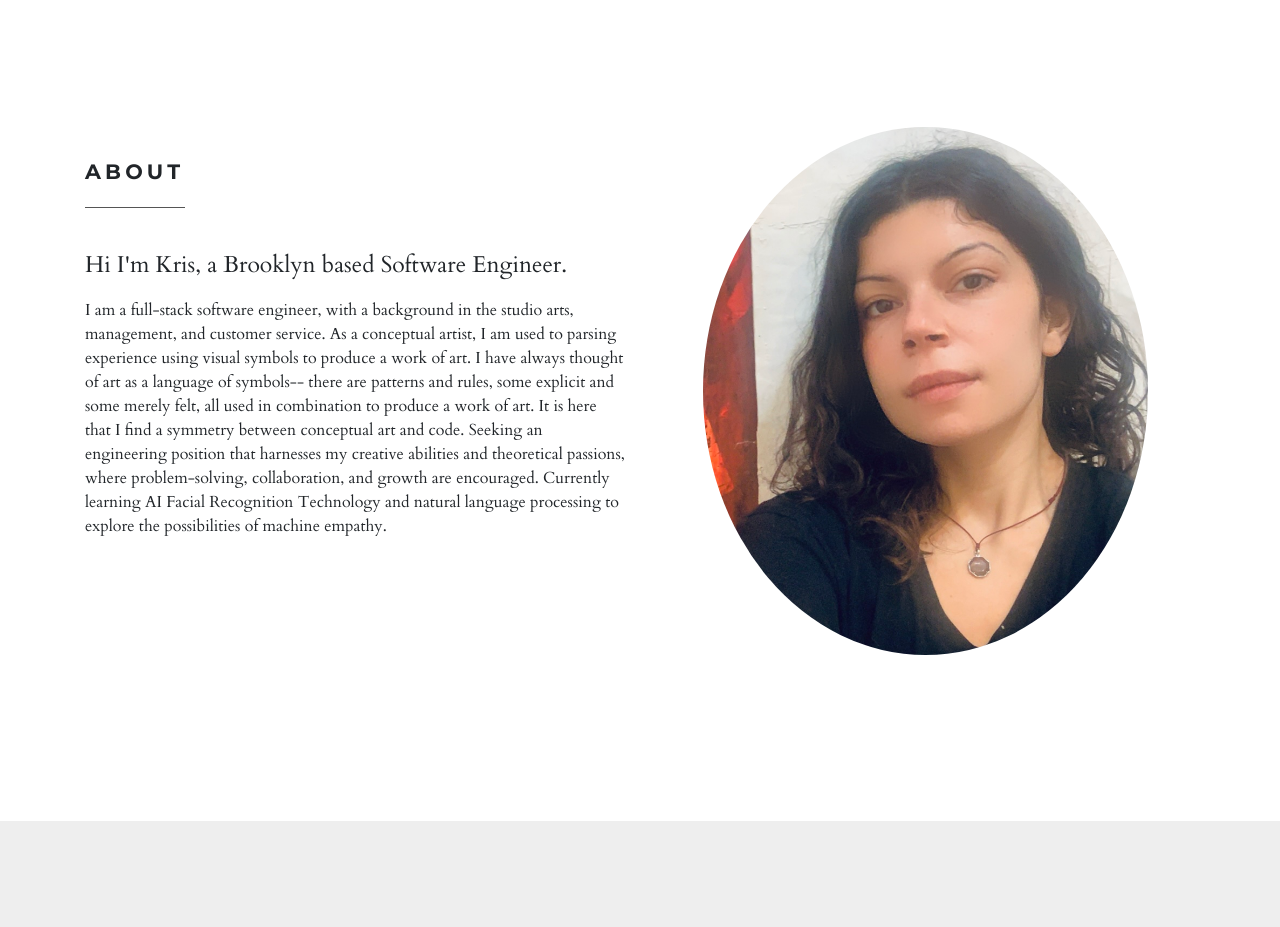
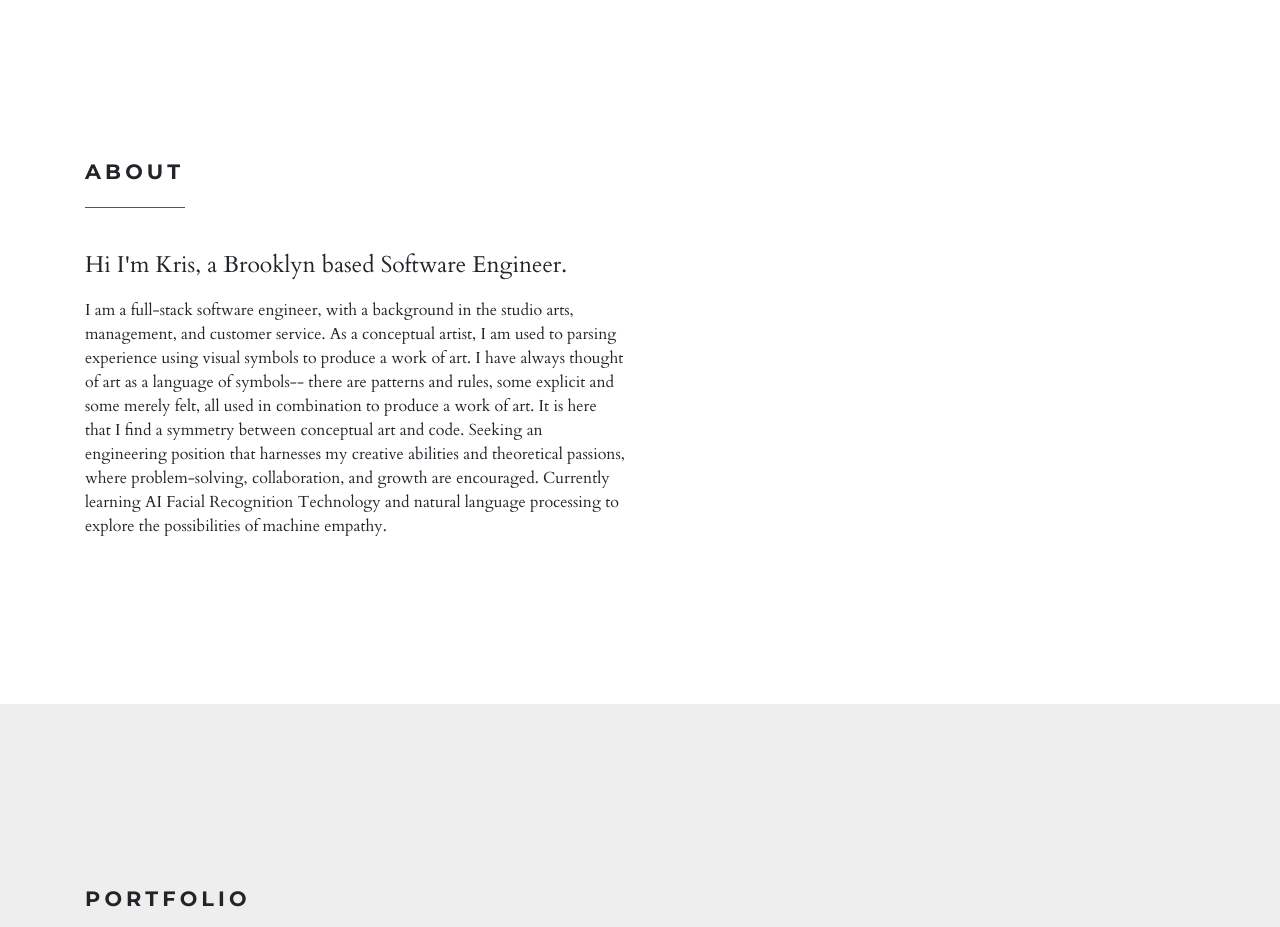
Before and after one commit to krisbarr/distribution, a plain HTML site: page index.html in a window 1280 px wide. Shown: the part 880-1807 px from the top of the page. Drawn offline with nearby package versions, Linux system fonts and the light colour scheme.

Commit message:
Remove headshot from portfolio

```diff
--- a/index.html
+++ b/index.html
@@ -86,7 +86,7 @@
             </p>
           </div>
           <div class="col-lg-5 mx-auto">
-            <p><img src="img/headshot.jpg" alt="" class="img-fluid rounded-circle"></p>
+            <p>
           </div>
         </div>
       </div>
```
